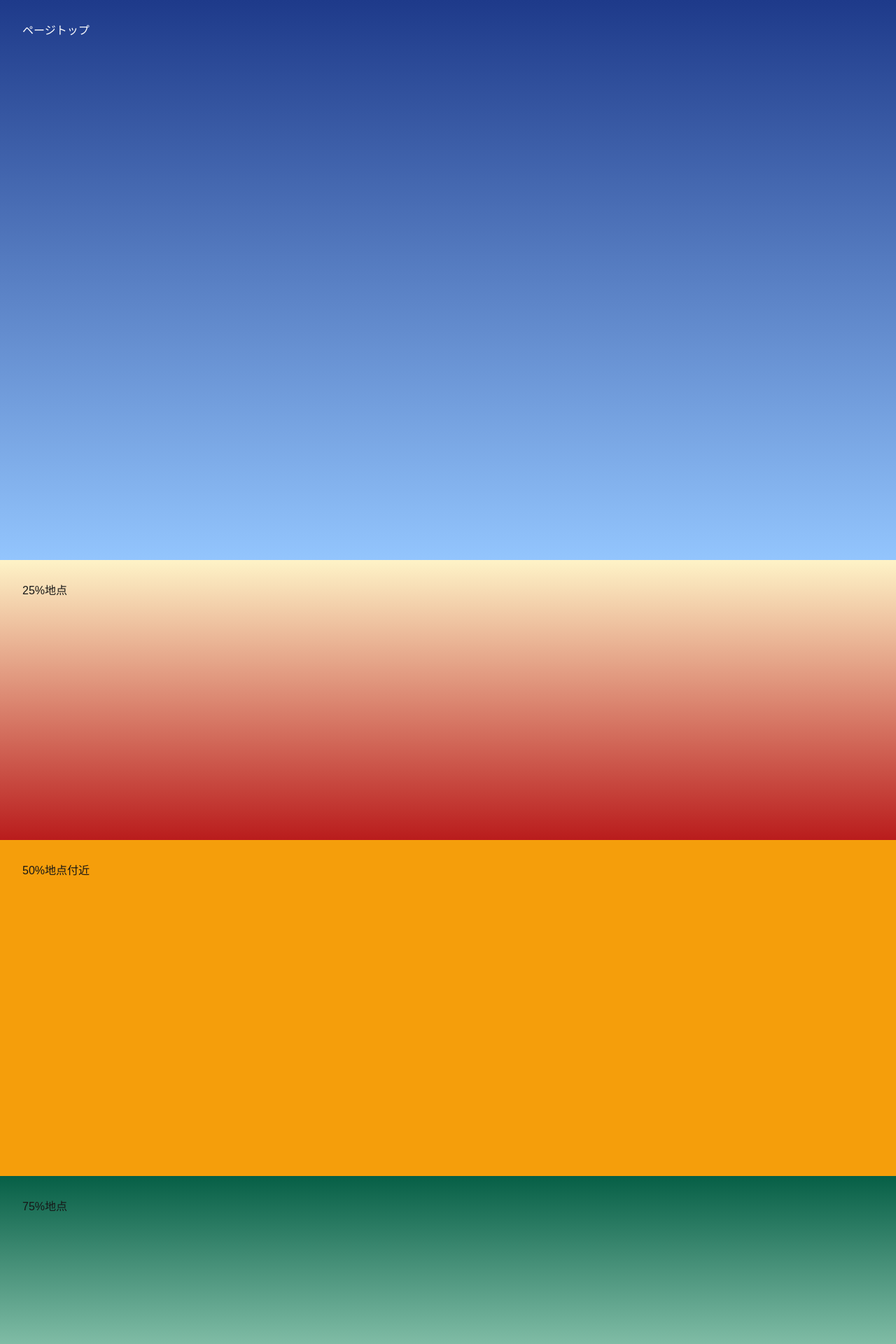
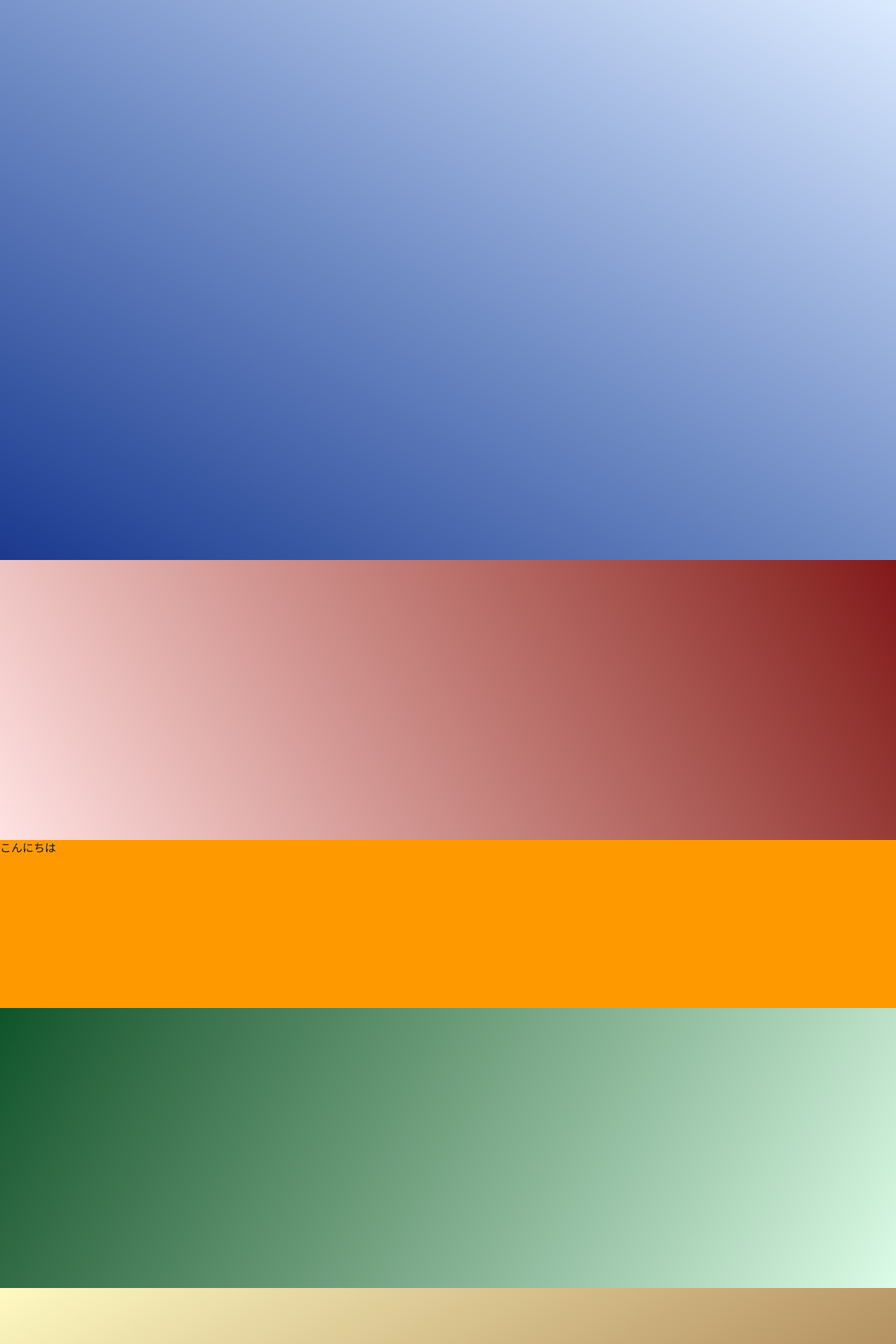
Before and after one commit to sayoshigure11/2025-1214-tracking, a Next.js app: page /intersectionObserver in a window 1280 px wide. Shown: the top 1920 px of the page at 70% size. Built offline with nearby package versions, Linux system fonts and the light colour scheme.

Commit message:
ページ遷移に対応したスクロール検知を実装した。intersectionObserverで実装した。こういう場合はaddEventListenerの方がいいらしい

```diff
--- a/app/intersectionObserver/page.tsx
+++ b/app/intersectionObserver/page.tsx
@@ -1,173 +1,36 @@
-// "use client";
-
-// import { useEffect, useRef } from "react";
-
-// export default function IntersectionObserverPage() {
-//   const textRef = useRef(null);
-
-//   useEffect(() => {
-//     const observer = new IntersectionObserver(([entry]) => {
-//       console.log("交差判定:", entry.isIntersecting);
-//       console.log("要素の位置(top):", entry.boundingClientRect.top);
-//       if (entry.isIntersecting) {
-//         console.log("こんにちは");
-//       }
-//     });
-
-//     if (!textRef.current) return;
-//     observer.observe(textRef.current);
-
-//     return () => observer.disconnect();
-//   }, []);
-
-//   return (
-//     <div>
-//       <div className="h-screen bg-linear-30 from-blue-900 to-blue-100" />
-//       <div className="h-[50vh] bg-linear-60 from-red-100 to-red-900" />
-//       <p ref={textRef} className="h-60 bg-amber-500">
-//         こんにちは
-//       </p>
-//       <div className="h-[50vh] bg-linear-120 from-green-900 to-green-100" />
-//       <div className="h-screen bg-linear-150 from-yellow-100 to-yellow-900" />
-//     </div>
-//   );
-// }
-
 "use client";
 
-import { useEffect, useRef, useState } from "react";
+import Link from "next/link";
+import { useEffect, useRef } from "react";
 
-const DEPTHS = [0.25, 0.5, 0.75, 1];
-
-export function ScrollDepthObserver({
-  onReach,
-}: {
-  onReach: (percent: number) => void;
-}) {
-  const reached = useRef(new Set<number>());
-  const markers = useRef<Map<number, HTMLDivElement>>(new Map());
-  const [isReady, setIsReady] = useState(false);
+export default function IntersectionObserverPage() {
+  const textRef = useRef(null);
 
   useEffect(() => {
-    // DOMが完全にレンダリングされるまで待つ
-    const timer = setTimeout(() => {
-      const scrollHeight = document.documentElement.scrollHeight;
-      // const viewportHeight = window.innerHeight;
-      // const scrollableHeight = scrollHeight - viewportHeight;
+    const observer = new IntersectionObserver(([entry]) => {
+      console.log("交差判定:", entry.isIntersecting);
+      console.log("要素の位置(top):", entry.boundingClientRect.top);
+      if (entry.isIntersecting) {
+        console.log("こんにちは");
+      }
+    });
 
-      DEPTHS.forEach((p) => {
-        const el = markers.current.get(p);
-        if (!el) return;
+    if (!textRef.current) return;
+    observer.observe(textRef.current);
 
-        // スクロール可能な高さに基づいて位置を計算
-        // const position = scrollableHeight * p + viewportHeight;
-        const position = scrollHeight * p;
-        el.style.top = `${position}px`;
-      });
-
-      setIsReady(true);
-    }, 100);
-
-    return () => clearTimeout(timer);
+    return () => observer.disconnect();
   }, []);
 
-  useEffect(() => {
-    if (!isReady) return;
-
-    const observer = new IntersectionObserver(
-      (entries) => {
-        for (const entry of entries) {
-          if (!entry.isIntersecting) continue;
-
-          const percent = Number(entry.target.getAttribute("data-percent"));
-          if (reached.current.has(percent)) continue;
-
-          reached.current.add(percent);
-          onReach(percent);
-
-          observer.unobserve(entry.target);
-        }
-      },
-      {
-        // ビューポートの上端で検知
-        rootMargin: "0px",
-        threshold: 0,
-      }
-    );
-
-    markers.current.forEach((el) => observer.observe(el));
-
-    return () => observer.disconnect();
-  }, [onReach, isReady]);
-
   return (
-    <>
-      {DEPTHS.map((p) => (
-        <div
-          key={p}
-          data-percent={p}
-          ref={(el) => {
-            if (el) {
-              markers.current.set(p, el);
-            }
-          }}
-          style={{
-            position: "absolute",
-            width: 1,
-            height: 1,
-            pointerEvents: "none",
-            left: 0,
-          }}
-        />
-      ))}
-    </>
-  );
-}
-
-// デモ用コンポーネント
-export default function Demo() {
-  return (
-    <div style={{ position: "relative" }}>
-      <ScrollDepthObserver
-        onReach={(p) => {
-          console.log(`スクロール深度: ${p * 100}%`);
-        }}
-      />
-      <div
-        style={{
-          height: "100vh",
-          background: "linear-gradient(to bottom, #1e3a8a, #93c5fd)",
-        }}
-      >
-        <h1 style={{ padding: "2rem", color: "white" }}>ページトップ</h1>
-      </div>
-      <div
-        style={{
-          height: "50vh",
-          background: "linear-gradient(to bottom, #fef3c7, #b91c1c)",
-        }}
-      >
-        <p style={{ padding: "2rem" }}>25%地点</p>
-      </div>
-      <div style={{ height: "60vh", background: "#f59e0b", padding: "2rem" }}>
-        <p>50%地点付近</p>
-      </div>
-      <div
-        style={{
-          height: "50vh",
-          background: "linear-gradient(to bottom, #065f46, #d1fae5)",
-        }}
-      >
-        <p style={{ padding: "2rem" }}>75%地点</p>
-      </div>
-      <div
-        style={{
-          height: "100vh",
-          background: "linear-gradient(to bottom, #fef9c3, #a16207)",
-        }}
-      >
-        <p style={{ padding: "2rem" }}>100%地点（最下部）</p>
-      </div>
+    <div>
+      <div className="h-screen bg-linear-30 from-blue-900 to-blue-100" />
+      <div className="h-[50vh] bg-linear-60 from-red-100 to-red-900" />
+      <p ref={textRef} className="h-60 bg-amber-500">
+        こんにちは
+      </p>
+      <div className="h-[50vh] bg-linear-120 from-green-900 to-green-100" />
+      <div className="h-screen bg-linear-150 from-yellow-100 to-yellow-900" />
+      <Link href={"/kari"}>kari</Link>
     </div>
   );
 }
--- a/app/kari/page.tsx
+++ b/app/kari/page.tsx
@@ -1,4 +1,6 @@
 "use client";
+
+import Link from "next/link";
 
 export default function Page() {
   return (
@@ -8,6 +10,7 @@ export default function Page() {
       <div className="h-screen bg-red-200" />
       <div className="h-screen bg-green-200" />
       <div className="h-screen bg-yellow-200" />
+      <Link href={"/intersectionObserver"}>IntersectionObserverPage</Link>
     </div>
   );
 }
--- a/app/layout.tsx
+++ b/app/layout.tsx
@@ -36,7 +36,7 @@ export default function RootLayout({
             // analytics.track("scroll_depth", { percent: p });
           }}
         /> */}
-        {/* <AnalyticsRoot /> */}
+        <AnalyticsRoot />
         <AnalyticsProvider>{children}</AnalyticsProvider>
       </body>
     </html>
--- a/components/ScrollDepthObserver.tsx
+++ b/components/ScrollDepthObserver.tsx
@@ -136,67 +136,172 @@
 //   );
 // }
 
-// 修正版2
+// // 修正版2
+// "use client";
+
+// import { useEffect, useRef } from "react";
+
+// const DEPTHS = [0.25, 0.5, 0.75, 1];
+
+// export function ScrollDepthObserver({
+//   onReach,
+// }: {
+//   onReach: (percent: number) => void;
+// }) {
+//   const reached = useRef(new Set<number>());
+//   const markers = useRef<Map<number, HTMLDivElement>>(new Map());
+
+//   useEffect(() => {
+//     const observer = new IntersectionObserver(
+//       (entries) => {
+//         for (const entry of entries) {
+//           if (!entry.isIntersecting) continue;
+
+//           const percent = Number(entry.target.getAttribute("data-percent"));
+//           if (reached.current.has(percent)) continue;
+
+//           reached.current.add(percent);
+//           onReach(percent);
+
+//           observer.unobserve(entry.target);
+//         }
+//       },
+//       {
+//         rootMargin: "0px 0px -99% 0px",
+//         threshold: 0,
+//       }
+//     );
+
+//     markers.current.forEach((el) => observer.observe(el));
+
+//     return () => observer.disconnect();
+//   }, [onReach]);
+
+//   useEffect(() => {
+//     const pageHeight = document.documentElement.scrollHeight;
+
+//     DEPTHS.forEach((p) => {
+//       const el = markers.current.get(p);
+//       if (!el) return;
+
+//       el.style.top = `${pageHeight * p}px`;
+//     });
+//   }, []);
+
+//   return (
+//     <>
+//       {DEPTHS.map((p) => (
+//         <div
+//           key={p}
+//           data-percent={p}
+//           ref={(el) => {
+//             if (el && !markers.current.has(p)) {
+//               markers.current.set(p, el);
+//             }
+//           }}
+//           style={{
+//             position: "absolute",
+//             width: 1,
+//             height: 1,
+//             pointerEvents: "none",
+//           }}
+//         />
+//       ))}
+//     </>
+//   );
+// }
+
+// 修正版3
 "use client";
 
-import { useEffect, useRef } from "react";
+import { usePathname } from "next/navigation";
+import { useEffect, useRef, useState } from "react";
 
 const DEPTHS = [0.25, 0.5, 0.75, 1];
 
 export function ScrollDepthObserver({
   onReach,
 }: {
-  onReach: (percent: number) => void;
+  onReach: (percent: number, pathname: string) => void;
 }) {
-  const reached = useRef(new Set<number>());
-  const markers = useRef<Map<number, HTMLDivElement>>(new Map());
+  const pathname = usePathname();
+  const reached = useRef(new Map<string, Set<number>>());
+  const observerRef = useRef<IntersectionObserver | null>(null);
+  const markersRef = useRef<HTMLDivElement[]>([]);
 
   useEffect(() => {
+    // ページ遷移時に状態をリセット
+    if (!reached.current.has(pathname)) {
+      reached.current.set(pathname, new Set());
+    }
+
+    // 前のObserverをクリーンアップ
+    if (observerRef.current) {
+      observerRef.current.disconnect();
+    }
+
+    // DOMの準備を待つ
+    const timer = setTimeout(() => {
+      const scrollHeight = document.documentElement.scrollHeight;
+
+      // マーカーの位置を設定
+      markersRef.current.forEach((el) => {
+        if (!el) return;
+        const percent = Number(el.getAttribute("data-percent"));
+        const position = scrollHeight * percent;
+        el.style.top = `${position}px`;
+      });
+
+      // IntersectionObserverを作成
       const observer = new IntersectionObserver(
         (entries) => {
+          const pageReached = reached.current.get(pathname);
+          if (!pageReached) return;
+
           for (const entry of entries) {
             if (!entry.isIntersecting) continue;
 
             const percent = Number(entry.target.getAttribute("data-percent"));
-          if (reached.current.has(percent)) continue;
+            if (pageReached.has(percent)) continue;
 
-          reached.current.add(percent);
-          onReach(percent);
+            pageReached.add(percent);
+            onReach(percent, pathname);
+            console.log(`✓ [${pathname}] ${percent * 100}%到達`);
 
             observer.unobserve(entry.target);
           }
         },
         {
-        rootMargin: "0px 0px -99% 0px",
+          rootMargin: "0px",
           threshold: 0,
         }
       );
 
-    markers.current.forEach((el) => observer.observe(el));
+      // すべてのマーカーを監視
+      markersRef.current.forEach((el) => {
+        if (el) observer.observe(el);
+      });
 
-    return () => observer.disconnect();
-  }, [onReach]);
+      observerRef.current = observer;
+    }, 100);
 
-  useEffect(() => {
-    const pageHeight = document.documentElement.scrollHeight;
-
-    DEPTHS.forEach((p) => {
-      const el = markers.current.get(p);
-      if (!el) return;
-
-      el.style.top = `${pageHeight * p}px`;
-    });
-  }, []);
+    return () => {
+      clearTimeout(timer);
+      if (observerRef.current) {
+        observerRef.current.disconnect();
+      }
+    };
+  }, [pathname, onReach]);
 
   return (
     <>
-      {DEPTHS.map((p) => (
+      {DEPTHS.map((p, index) => (
         <div
-          key={p}
+          key={`${pathname}-${p}`}
           data-percent={p}
           ref={(el) => {
-            if (el && !markers.current.has(p)) {
-              markers.current.set(p, el);
+            if (el) {
+              markersRef.current[index] = el;
             }
           }}
           style={{
@@ -204,6 +309,7 @@ export function ScrollDepthObserver({
             width: 1,
             height: 1,
             pointerEvents: "none",
+            left: 0,
           }}
         />
       ))}
```
Lines whose indentation alone changed are shown as unchanged.
